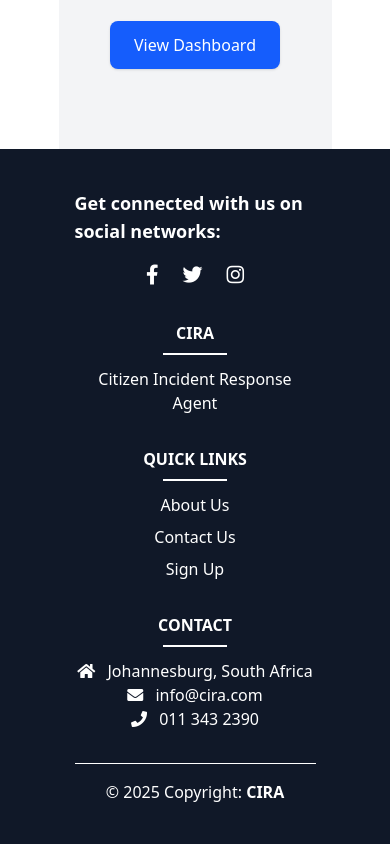
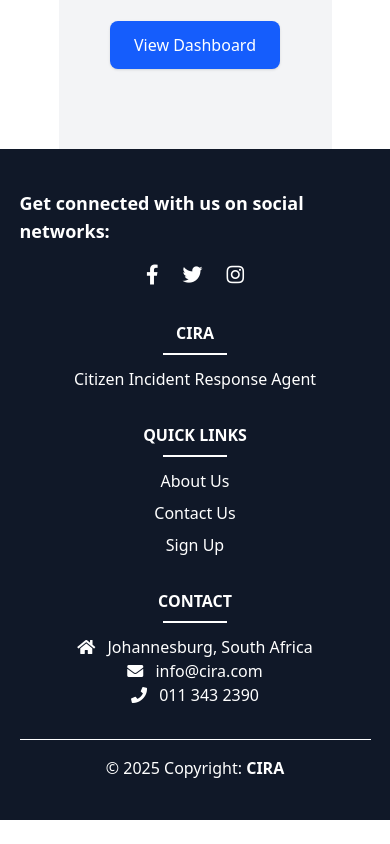
Before and after one commit to ctrlaltelite94/cira, a React (Vite) app in the folder frontend/: page / in a window 390 px wide. Shown: the part 3411-4255 px from the top of the page. After the commit the page ends 4231 px from the top, so only its background shows below. Built offline with nearby package versions, Linux system fonts and the light colour scheme; no server answers.

Commit message:
fix: adjust Footer component width for better responsiveness

```diff
--- a/frontend/src/components/Footer.jsx
+++ b/frontend/src/components/Footer.jsx
@@ -3,7 +3,7 @@ import React from 'react';
 const Footer = () => {
     return (
         <div className="w-full py-10 bg-gray-900 text-white">
-            <div className="w-[70%] mx-auto px-4">
+            <div className="w-[90%] md:w-[70%] mx-auto">
                 {/* Top Row */}
                 <div className="flex flex-col md:flex-row justify-between items-center mb-8">
                     <h5 className="text-lg font-semibold mb-4 md:mb-0">
```
